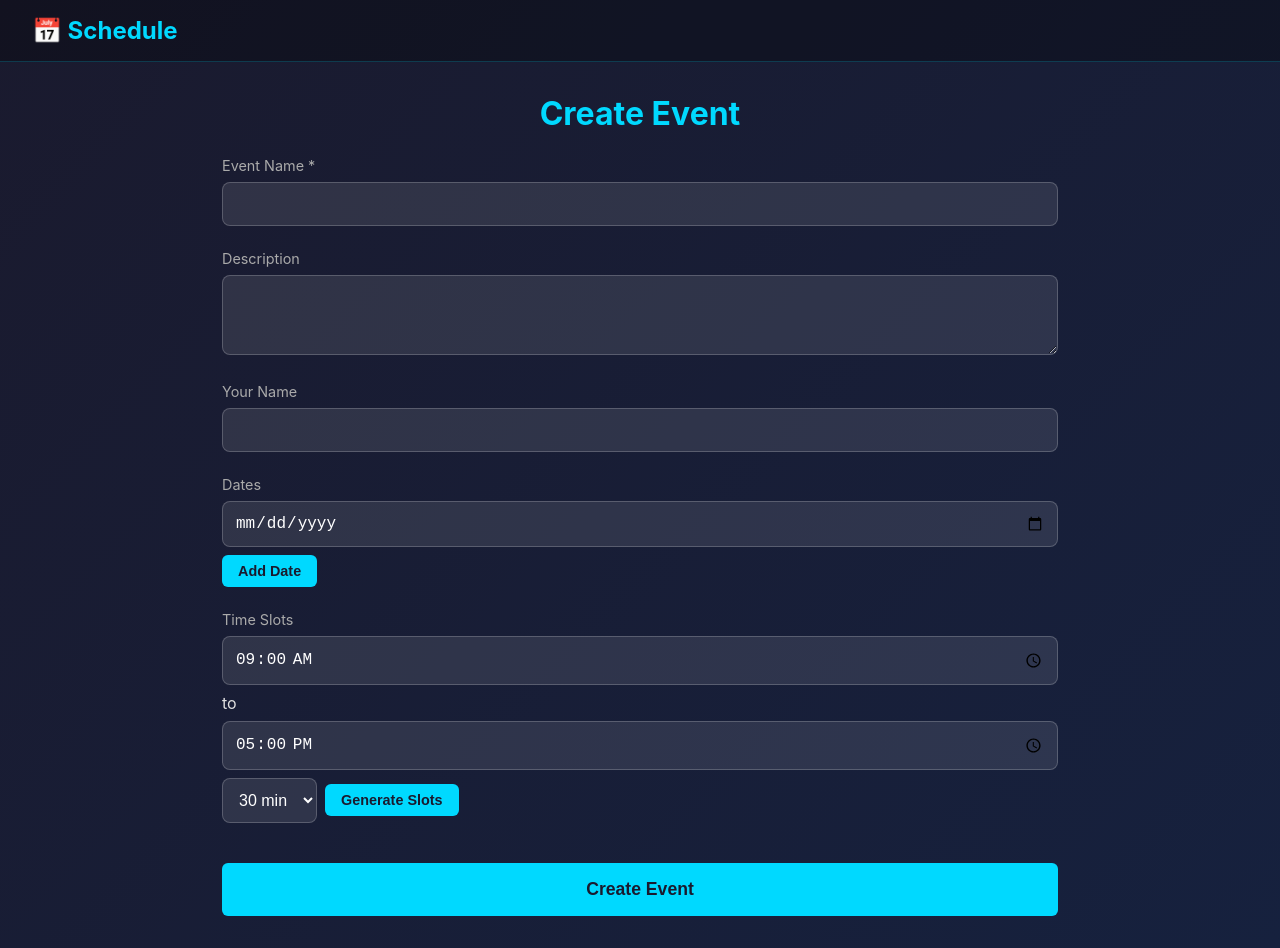
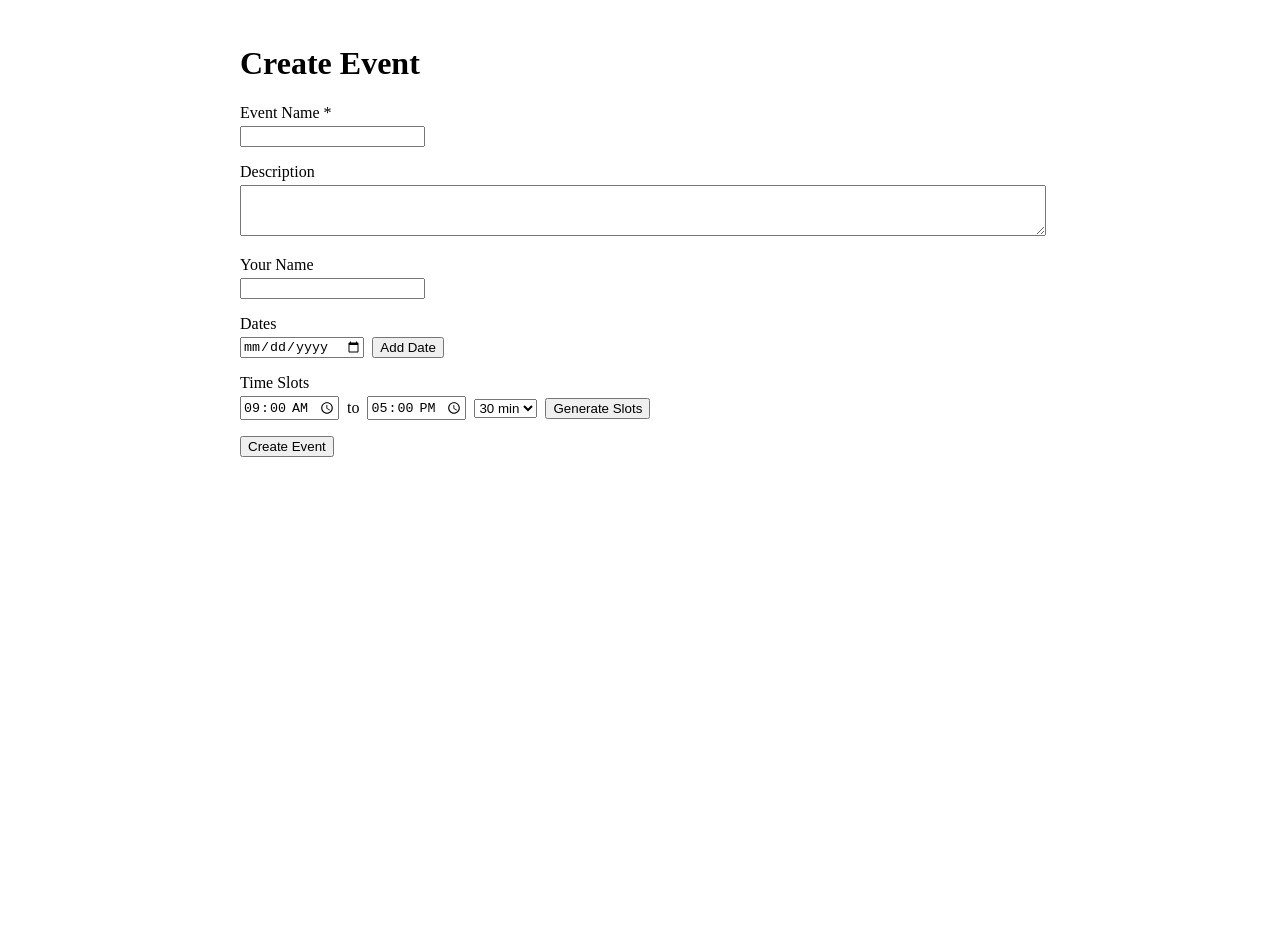
Before and after one commit to elimelt/schedule, a React (Vite) app: page / in a window 1280 px wide. After the commit the page ends 800 px from the top, so only its background shows below. Built offline with nearby package versions, Linux system fonts and the light colour scheme.

Commit message:
style: strip styling to browser defaults

```diff
--- a/src/index.css
+++ b/src/index.css
@@ -1,78 +1,20 @@
-* {
-  margin: 0;
-  padding: 0;
-  box-sizing: border-box;
+.container {
+  max-width: 800px;
+  margin: 0 auto;
+  padding: 1rem;
 }
 
-body {
-  font-family: -apple-system, BlinkMacSystemFont, 'Segoe UI', Roboto, Oxygen, Ubuntu, sans-serif;
-  background: linear-gradient(135deg, #1a1a2e 0%, #16213e 100%);
-  min-height: 100vh;
-  color: #e0e0e0;
-}
-
-.navbar {
-  background: rgba(0, 0, 0, 0.3);
-  padding: 1rem 2rem;
-  border-bottom: 1px solid rgba(0, 217, 255, 0.2);
-}
-
-.nav-brand {
-  color: #00d9ff;
-  text-decoration: none;
-  font-size: 1.5rem;
-  font-weight: bold;
-}
-
-.container {
-  max-width: 900px;
-  margin: 0 auto;
-  padding: 2rem;
-}
-
-h1 {
-  text-align: center;
-  margin-bottom: 1.5rem;
-  color: #00d9ff;
-  font-size: 2rem;
-}
-
-h3 {
-  color: #00d9ff;
+.form-group {
   margin-bottom: 1rem;
-}
-
-/* Form Styles */
-.form-group {
-  margin-bottom: 1.5rem;
 }
 
 .form-group label {
   display: block;
-  margin-bottom: 0.5rem;
-  color: #aaa;
-  font-size: 0.9rem;
+  margin-bottom: 0.25rem;
 }
 
-.form-group input[type="text"],
-.form-group input[type="date"],
-.form-group input[type="time"],
-.form-group textarea,
-.form-group select {
+.form-group textarea {
   width: 100%;
-  padding: 0.75rem;
-  background: rgba(255, 255, 255, 0.1);
-  border: 1px solid rgba(255, 255, 255, 0.2);
-  border-radius: 8px;
-  color: #fff;
-  font-size: 1rem;
-}
-
-.form-group input:focus,
-.form-group textarea:focus,
-.form-group select:focus {
-  outline: none;
-  border-color: #00d9ff;
 }
 
 .date-input-row,
@@ -83,110 +25,22 @@ h3 {
   flex-wrap: wrap;
 }
 
-.date-input-row input,
-.time-slot-row input,
-.time-slot-row select {
-  width: auto;
-  flex: 0 0 auto;
-}
-
 .date-list,
 .time-slot-list {
-  display: flex;
-  flex-wrap: wrap;
-  gap: 0.5rem;
-  margin-top: 0.75rem;
+  margin-top: 0.5rem;
 }
 
 .date-tag,
 .time-tag {
-  background: rgba(0, 217, 255, 0.2);
-  border: 1px solid rgba(0, 217, 255, 0.4);
-  border-radius: 20px;
-  padding: 0.25rem 0.75rem;
-  font-size: 0.85rem;
-  display: inline-flex;
-  align-items: center;
-  gap: 0.5rem;
+  display: inline-block;
+  margin-right: 0.5rem;
+  margin-bottom: 0.25rem;
 }
 
-.date-tag button {
-  background: none;
-  border: none;
-  color: #ff6b6b;
-  cursor: pointer;
-  font-size: 1rem;
-  padding: 0;
-  line-height: 1;
-}
-
-button {
-  background: #00d9ff;
-  color: #1a1a2e;
-  border: none;
-  padding: 0.5rem 1rem;
-  border-radius: 6px;
-  cursor: pointer;
-  font-weight: 600;
-  font-size: 0.9rem;
-  transition: background 0.2s;
-}
-
-button:hover {
-  background: #00b8d9;
-}
-
-button:disabled {
-  background: #555;
-  cursor: not-allowed;
-}
-
-.submit-btn {
-  width: 100%;
+.section {
+  margin-bottom: 1.5rem;
   padding: 1rem;
-  font-size: 1.1rem;
-  margin-top: 1rem;
-}
-
-/* Section Styles */
-.section {
-  background: rgba(255, 255, 255, 0.03);
-  border-radius: 12px;
-  padding: 1.5rem;
-  margin-bottom: 2rem;
-  border: 1px solid rgba(255, 255, 255, 0.1);
-}
-
-/* Event Header */
-.event-header {
-  text-align: center;
-  margin-bottom: 2rem;
-}
-
-.event-description {
-  color: #aaa;
-  margin-top: 0.5rem;
-}
-
-.event-creator {
-  color: #666;
-  font-size: 0.9rem;
-  margin-top: 0.25rem;
-}
-
-/* Share Link */
-.share-link-section {
-  background: rgba(255, 255, 255, 0.03);
-  border-radius: 8px;
-  padding: 1rem;
-  margin-bottom: 2rem;
-}
-
-.share-link-section label {
-  color: #aaa;
-  font-size: 0.9rem;
-  display: block;
-  margin-bottom: 0.5rem;
+  border: 1px solid #ccc;
 }
 
 .share-link-row {
@@ -196,124 +50,48 @@ button:disabled {
 
 .share-link-row input {
   flex: 1;
-  padding: 0.5rem;
-  background: rgba(255, 255, 255, 0.1);
-  border: 1px solid rgba(255, 255, 255, 0.2);
-  border-radius: 6px;
-  color: #fff;
-  font-size: 0.85rem;
 }
 
-/* Availability Grid */
 .availability-grid-wrapper {
   overflow-x: auto;
-  margin: 1rem 0;
 }
 
 .availability-grid {
   border-collapse: collapse;
-  width: 100%;
-  min-width: 400px;
 }
 
 .availability-grid th,
 .availability-grid td {
-  border: 1px solid rgba(255, 255, 255, 0.1);
-  padding: 0.5rem;
+  border: 1px solid #000;
+  padding: 0.25rem 0.5rem;
   text-align: center;
-  min-width: 80px;
-}
-
-.availability-grid th {
-  background: rgba(0, 0, 0, 0.3);
-  color: #00d9ff;
-  font-size: 0.8rem;
-}
-
-.time-cell {
-  background: rgba(0, 0, 0, 0.2);
-  font-size: 0.8rem;
-  color: #aaa;
-  font-weight: 500;
+  min-width: 70px;
 }
 
 .slot-cell {
   cursor: pointer;
-  position: relative;
-  transition: all 0.2s;
-  min-height: 40px;
 }
 
-.slot-cell:hover {
-  opacity: 0.8;
-  transform: scale(1.05);
+.slot-cell.selected {
+  outline: 3px solid blue;
 }
 
 .slot-cell.disabled {
   cursor: not-allowed;
-  opacity: 0.6;
 }
 
-.slot-cell.selected {
-  outline: 3px solid #00d9ff;
-  outline-offset: -3px;
-}
-
-.slot-count {
-  font-weight: bold;
-  color: #000;
-  font-size: 0.9rem;
-}
-
-.slot-tooltip {
-  position: absolute;
-  bottom: 100%;
-  left: 50%;
-  transform: translateX(-50%);
-  background: rgba(0, 0, 0, 0.9);
-  color: #fff;
-  padding: 0.5rem;
-  border-radius: 6px;
-  font-size: 0.75rem;
-  white-space: nowrap;
-  z-index: 10;
-  pointer-events: none;
-}
-
-/* Legend */
 .legend {
   display: flex;
-  gap: 1.5rem;
-  justify-content: center;
-  margin-bottom: 1rem;
-  font-size: 0.85rem;
-  color: #aaa;
-}
-
-.legend span {
-  display: flex;
-  align-items: center;
-  gap: 0.5rem;
+  gap: 1rem;
+  margin-bottom: 0.5rem;
 }
 
 .legend-box {
-  width: 16px;
-  height: 16px;
-  border-radius: 3px;
   display: inline-block;
-}
-
-/* Participants */
-.participants-legend {
-  margin-top: 1.5rem;
-  padding-top: 1rem;
-  border-top: 1px solid rgba(255, 255, 255, 0.1);
-}
-
-.participants-legend h4 {
-  color: #aaa;
-  font-size: 0.9rem;
-  margin-bottom: 0.5rem;
+  width: 14px;
+  height: 14px;
+  vertical-align: middle;
+  margin-right: 0.25rem;
 }
 
 .participant-list {
@@ -322,74 +100,12 @@ button:disabled {
   gap: 0.5rem;
 }
 
-.participant-tag {
-  background: rgba(0, 217, 255, 0.2);
-  border: 1px solid rgba(0, 217, 255, 0.4);
-  border-radius: 20px;
-  padding: 0.25rem 0.75rem;
-  font-size: 0.85rem;
-}
-
-/* Status Messages */
-.loading, .error {
-  text-align: center;
-  padding: 2rem;
-  font-size: 1.1rem;
-}
-
 .error {
-  color: #ff6b6b;
-  background: rgba(255, 107, 107, 0.1);
-  border-radius: 8px;
-  margin-bottom: 1rem;
+  color: red;
+  margin-bottom: 0.5rem;
 }
 
 .success {
-  color: #44ff44;
-  background: rgba(68, 255, 68, 0.1);
-  border-radius: 8px;
-  padding: 0.75rem;
-  text-align: center;
-  margin-bottom: 1rem;
+  color: green;
+  margin-bottom: 0.5rem;
 }
-
-.instruction {
-  color: #aaa;
-  font-size: 0.9rem;
-  margin-bottom: 1rem;
-  font-style: italic;
-}
-
-.selected-slots {
-  color: #00d9ff;
-  margin-bottom: 1rem;
-}
-
-/* Responsive */
-@media (max-width: 768px) {
-  .container {
-    padding: 1rem;
-  }
-
-  h1 {
-    font-size: 1.5rem;
-  }
-
-  .date-input-row,
-  .time-slot-row {
-    flex-direction: column;
-    align-items: stretch;
-  }
-
-  .date-input-row input,
-  .time-slot-row input,
-  .time-slot-row select {
-    width: 100%;
-  }
-
-  .legend {
-    flex-direction: column;
-    align-items: center;
-    gap: 0.5rem;
-  }
-}
--- a/src/main.jsx
+++ b/src/main.jsx
@@ -1,6 +1,6 @@
 import React from 'react'
 import ReactDOM from 'react-dom/client'
-import { BrowserRouter, Routes, Route, Link } from 'react-router-dom'
+import { BrowserRouter, Routes, Route } from 'react-router-dom'
 import CreateEvent from './CreateEvent.jsx'
 import EventView from './EventView.jsx'
 import './index.css'
@@ -8,9 +8,6 @@ import './index.css'
 function App() {
   return (
     <BrowserRouter>
-      <nav className="navbar">
-        <Link to="/" className="nav-brand">📅 Schedule</Link>
-      </nav>
       <Routes>
         <Route path="/" element={<CreateEvent />} />
         <Route path="/event/:eventId" element={<EventView />} />
```
